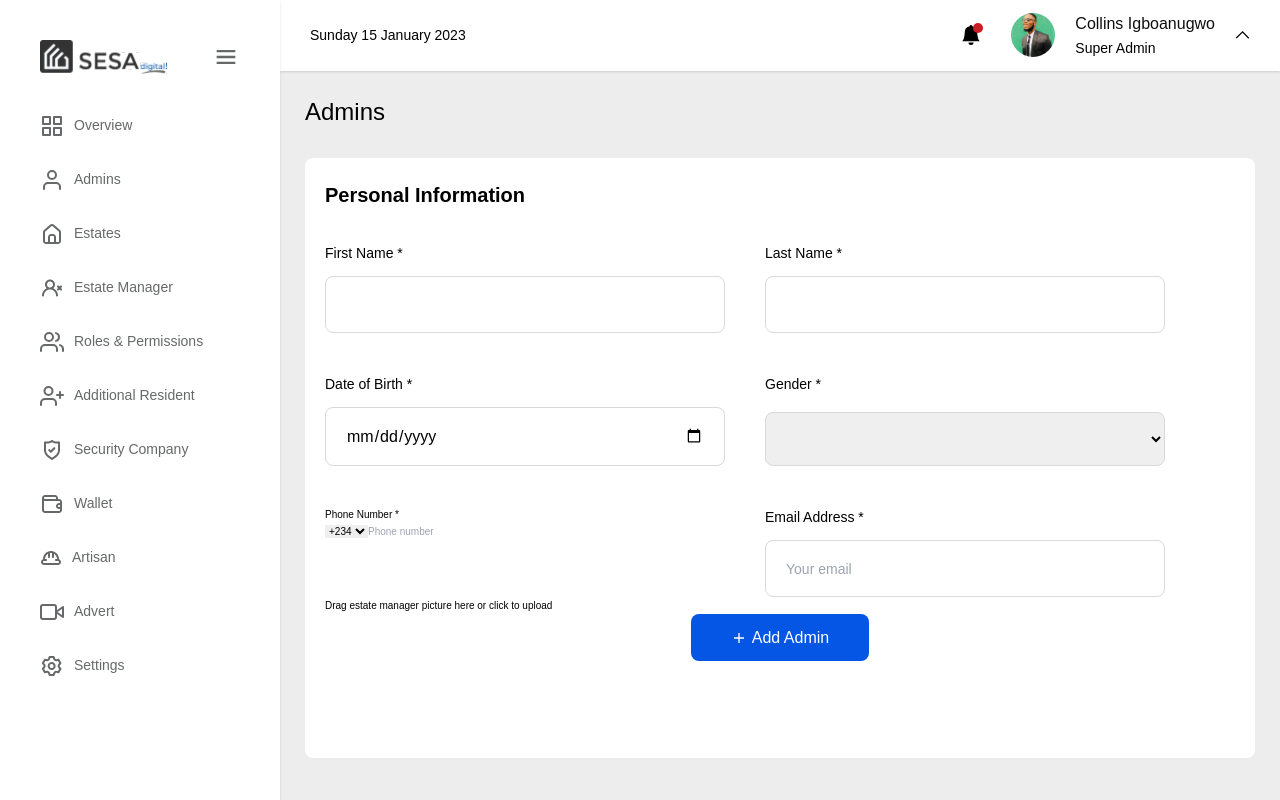
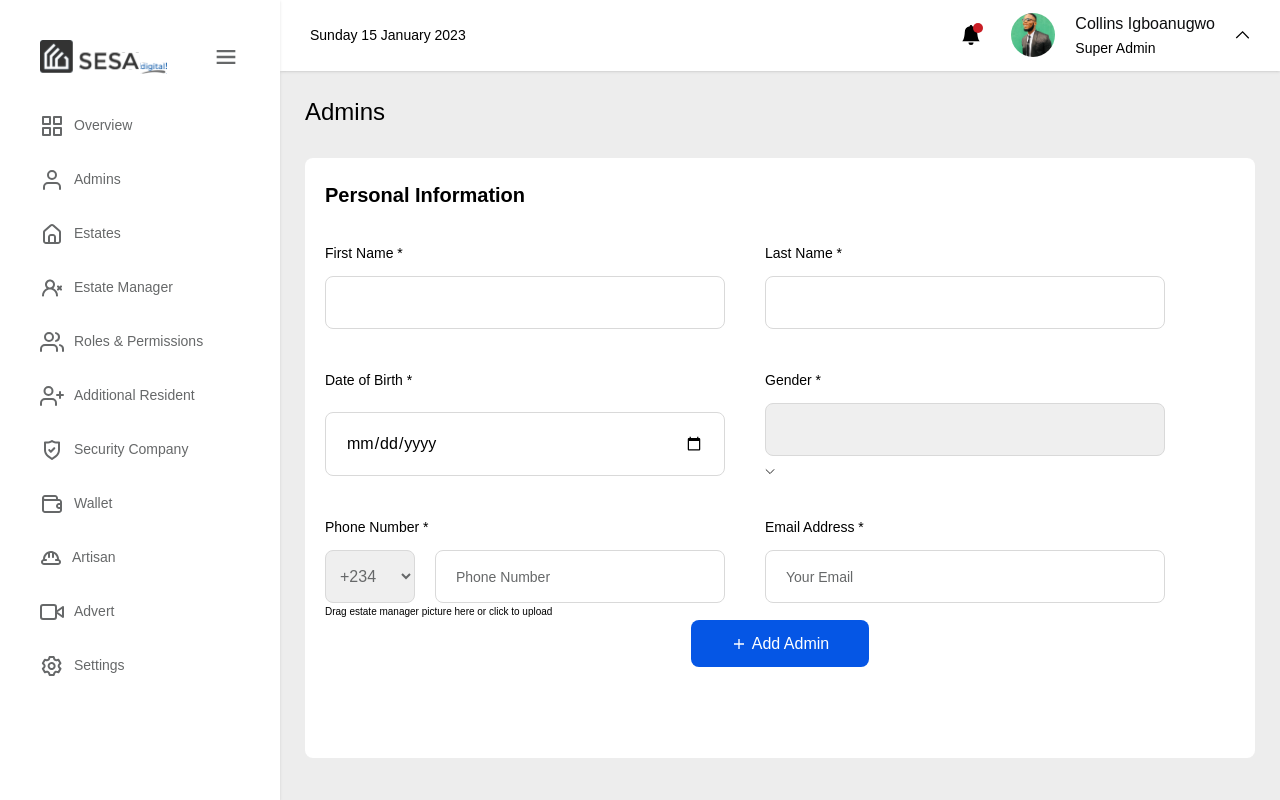
Before and after one commit to Niscolinx/sesa, a React (Vite) app: page /dashboard/admins in a window 1280 px wide. Both pictures are taken after a click on the button "Add Admin". Built offline with nearby package versions, Linux system fonts and the light colour scheme; a web font is replaced by a local one.

Commit message:
working on admin

```diff
--- a/src/components/admins/AddAdmin.tsx
+++ b/src/components/admins/AddAdmin.tsx
@@ -31,6 +31,7 @@ const AddAdmin = () => {
                             <option value='male'>Male</option>
                             <option value='female'>Female</option>
                         </select>
+                        <GrDown/>
                     </div>
                     <div className='addAdmin__form--phoneNumber'>
                         <label htmlFor='phoneNumber'>Phone Number *</label>
@@ -38,13 +39,13 @@ const AddAdmin = () => {
                         <div className='phoneNumber__box'>
                             <select>
                                 <option value='234'>
-                                    +234 <GrDown />
+                                    +234
                                 </option>
                             </select>
                             <input
                                 type='text'
                                 id='phoneNumber'
-                                placeholder='Phone number'
+                                placeholder='Phone Number'
                             />
                         </div>
                     </div>
@@ -53,7 +54,7 @@ const AddAdmin = () => {
                         <input
                             type='email'
                             id='email'
-                            placeholder='Your email'
+                            placeholder='Your Email'
                         />
                     </div>
                 </section>
--- a/src/sass/components/dashboard/admins.scss
+++ b/src/sass/components/dashboard/admins.scss
@@ -55,24 +55,70 @@
                     width: 100%;
                     border-radius: $border-radius;
                     border: 1px solid $color-grey-1;
-                    padding: 1.4rem 2rem;
+                    padding: 1.2rem 2rem;
                     font-size: 1.6rem;
                     outline: none;
+                    appearance: none;
+                    position: relative;
 
                     &::placeholder {
                         font-size: 1.4rem;
                         font-weight: 300;
+                        color: $color-dark;
+                    }
+
+                    svg {
+                        position: absolute;
                     }
                 }
 
-                select{
+                select {
                     cursor: pointer;
                 }
-
             }
 
-            &--phoneNumber{
+            &--phoneNumber {
+                display: grid;
+                gap: 1rem;
 
+                label {
+                    font-size: 1.4rem;
+                    font-weight: 500;
+                }
+
+                .phoneNumber__box {
+                    display: flex;
+                    font-size: 1.6rem;
+                    gap: 2rem;
+
+                    select {
+                        width: 30%;
+                        border-radius: $border-radius;
+                        border: 1px solid $color-grey-1;
+                        padding: 1.2rem 1rem;
+                        font-size: 1.6rem;
+                        outline: none;
+                        cursor: pointer;
+                        color: $color-dark;
+                        // appearance: none;
+                        position: relative;
+                    }
+
+                    input {
+                        width: 100%;
+                        border-radius: $border-radius;
+                        border: 1px solid $color-grey-1;
+                        padding: 1.2rem 2rem;
+                        font-size: 1.6rem;
+                        outline: none;
+
+                        &::placeholder {
+                            font-size: 1.4rem;
+                            font-weight: 300;
+                            color: $color-dark;
+                        }
+                    }
+                }
             }
         }
     }
```
